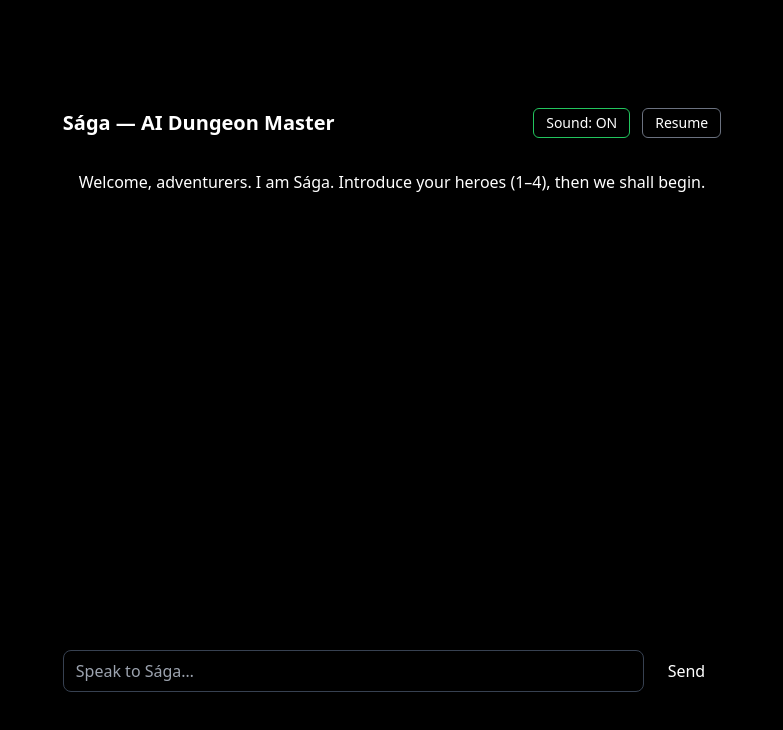
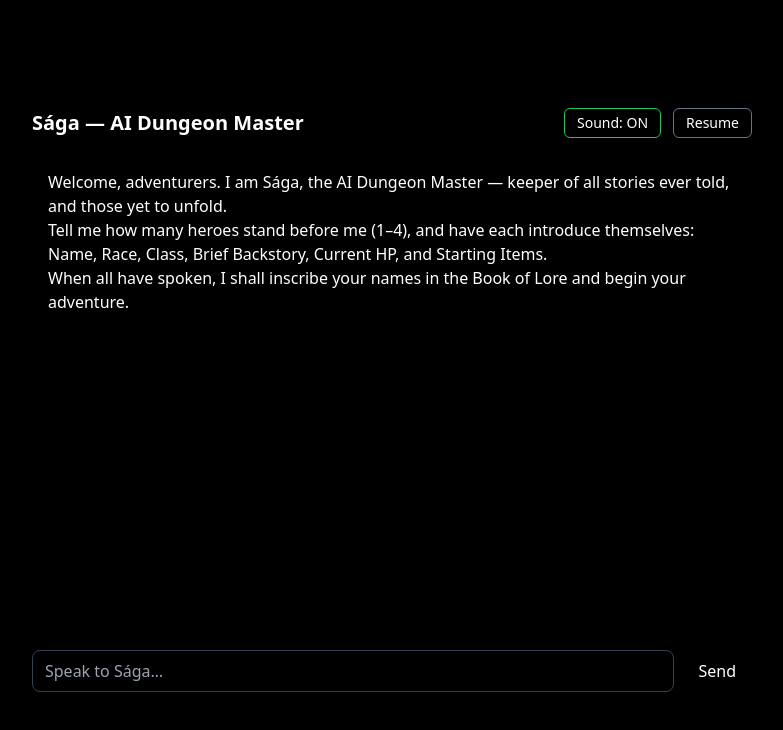
Before and after one commit to ShivKohli/saga-dm-webapp, a Next.js app: page / in a window 1280 px wide. Shown: the top 730 px of the page, without its empty margins (248-1031 px from the left). Built offline with nearby package versions, Linux system fonts and the light colour scheme.

Commit message:
Update Chat.tsx

```diff
--- a/components/Chat.tsx
+++ b/components/Chat.tsx
@@ -7,7 +7,7 @@ type Msg = { role: "user" | "assistant"; content: string };
 
 export default function Chat() {
   const [messages, setMessages] = useState<Msg[]>([
-    { role: "assistant", content: "Welcome, adventurers. I am Sága. Introduce your heroes (1–4), then we shall begin." }
+    { role: "assistant", content: "Welcome, adventurers. I am Sága, the AI Dungeon Master — keeper of all stories ever told, and those yet to unfold.\nTell me how many heroes stand before me (1–4), and have each introduce themselves:\nName, Race, Class, Brief Backstory, Current HP, and Starting Items.\nWhen all have spoken, I shall inscribe your names in the Book of Lore and begin your adventure." }
   ]);
   const [input, setInput] = useState("");
   const [loading, setLoading] = useState(false);
```
